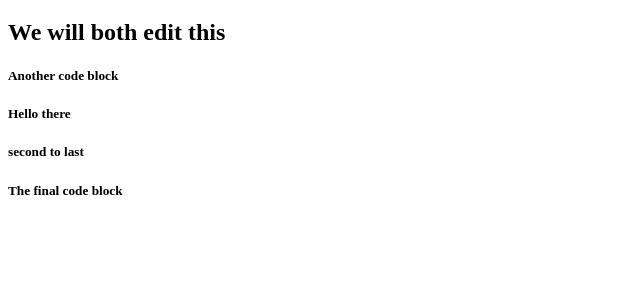
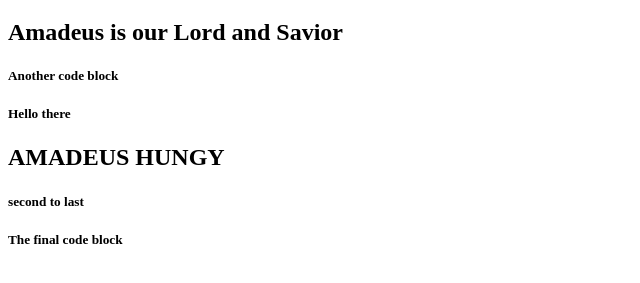
Before and after one commit to gckirchoff/merge-conflict-test, a plain HTML site: page index.html in a window 1280 px wide. Shown: the part 61-344 px from the top of the page, without its empty margins (0-640 px from the left). Drawn offline with Linux system fonts and the light colour scheme.

Commit message:
Made some Amadeus-related changes

```diff
--- a/index.html
+++ b/index.html
@@ -1,20 +1,21 @@
 <!DOCTYPE html>
 <html lang="en">
-<head>
-    <meta charset="UTF-8">
-    <meta http-equiv="X-UA-Compatible" content="IE=edge">
-    <meta name="viewport" content="width=device-width, initial-scale=1.0">
+  <head>
+    <meta charset="UTF-8" />
+    <meta http-equiv="X-UA-Compatible" content="IE=edge" />
+    <meta name="viewport" content="width=device-width, initial-scale=1.0" />
     <title>TEST</title>
-</head>
-<body>
+  </head>
+  <body>
     <h1>Dont touch this h1</h1>
-    <h2>We will both edit this</h2>
+    <h2>Amadeus is our Lord and Savior</h2>
 
     <h5>Another code block</h5>
     <h5>Hello there</h5>
+    <h2>AMADEUS HUNGY</h2>
 
     <h5>second to last</h5>
 
     <h5>The final code block</h5>
-</body>
+  </body>
 </html>
```
